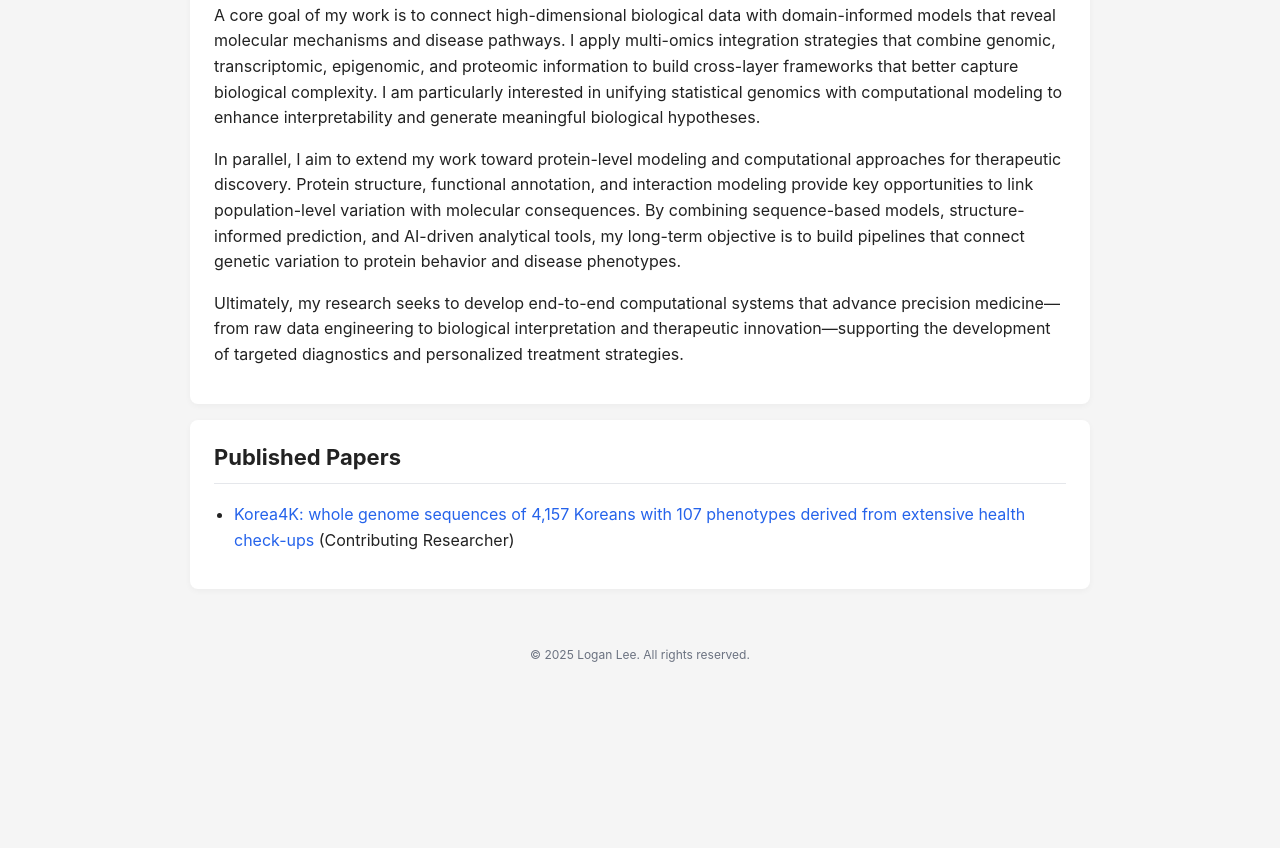
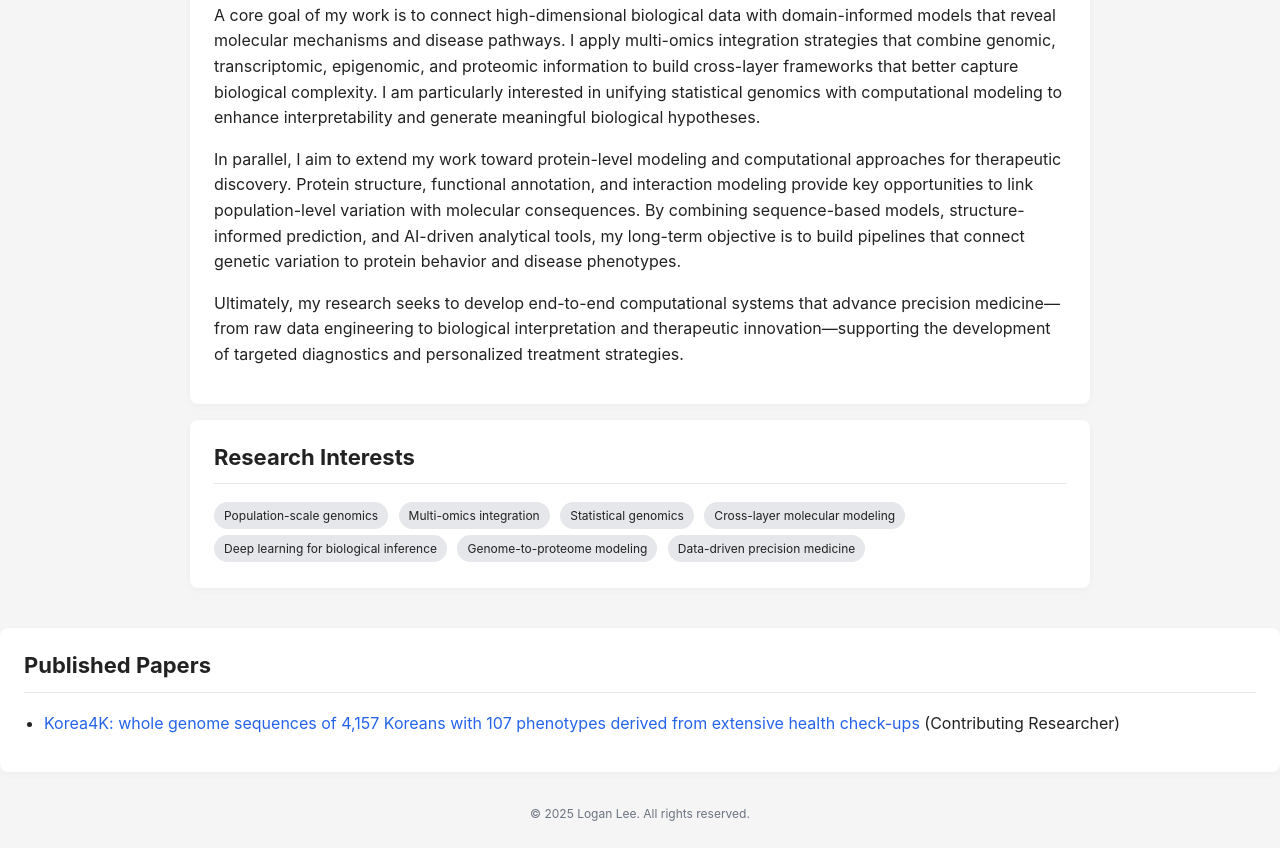
Before and after one commit to LoganLHJ/LoganLeeKr, a plain HTML site: page research/index.html in a window 1280 px wide. Shown: the part 475-1323 px from the top of the page. Before the commit the page ends 1163 px from the top, so only its background shows below. Drawn offline with Linux system fonts and the light colour scheme.

```diff
--- a/research/index.html
+++ b/research/index.html
@@ -126,6 +126,21 @@
     </section>
 
     <section id="projects">
+      <h2>Research Interests</h2>
+      <div>
+        <span class="tag">Population-scale genomics</span>
+        <span class="tag">Multi-omics integration</span>
+        <span class="tag">Statistical genomics</span>
+        <span class="tag">Cross-layer molecular modeling</span>
+        <span class="tag">Deep learning for biological inference</span>
+        <span class="tag">Genome-to-proteome modeling</span>
+        <span class="tag">Data-driven precision medicine</span>
+      </div>
+    </section>
+  </div>
+
+
+    <section id="projects">
       <h2>Published Papers</h2>
       <ul>
         <li>
```
Also changed, not shown: about/index.html (+2 -2 lines).
